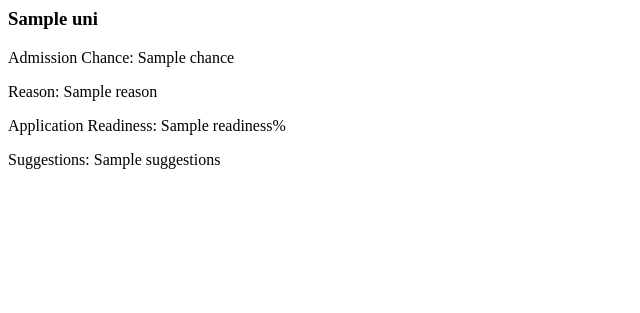
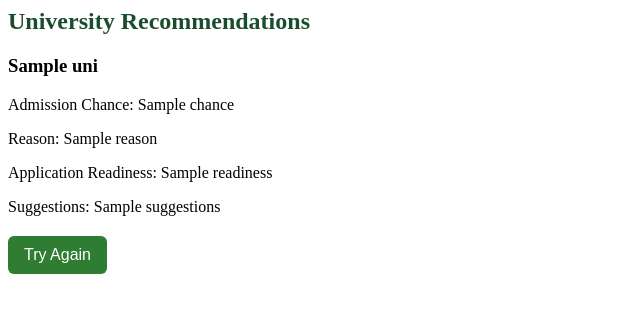
Before and after one commit to adr1en360/GradMatch, a Python web app: template backend/project/templates/results.html in a window 1280 px wide. Shown: the top 313 px of the page, without its empty margins (0-640 px from the left). Run offline with Jinja, Linux system fonts and the light colour scheme; the template is opened without the code that fills it: most values are stand-ins (such as "Sample title", 1, 10 or a date in 2020).

Commit message:
updated the result page with styling and dynamics

```diff
--- a/backend/project/templates/results.html
+++ b/backend/project/templates/results.html
@@ -1,3 +1,7 @@
+<div>
+  <h2>University Recommendations</h2>
+
+  <div id="university-recommendations">
     {% for uni in universities %}
     <div
       class="bg-white shadow-md rounded-2xl p-6 border-l-4 border-{{ uni.color }}"
@@ -5,17 +9,63 @@
       <h3 class="text-xl font-bold text-gray-800 mb-2">{{ uni.name }}</h3>
       <p>
         <span class="font-medium">Admission Chance:</span>
-    <span class="text-{{ uni.color }}-600 font-semibold">{{ uni.chance }}</span>
+        <span class="text-{{ uni.color }}-600 font-semibold"
+          >{{ uni.chance }}</span
+        >
       </p>
       <p><span class="font-medium">Reason:</span> {{ uni.reason }}</p>
       <p>
-    <span class="font-medium">Application Readiness:</span> {{ uni.readiness }}%
+        <span class="font-medium">Application Readiness:</span> {{ uni.readiness
+        }}
       </p>
       <p><span class="font-medium">Suggestions:</span> {{ uni.suggestions }}</p>
     </div>
     {% endfor %}
+  </div>
 
+  <div style="margin-top: 20px">
+    <button onclick="window.location.href='/'">Try Again</button>
+  </div>
 
+  <style>
+    .university-card {
+      border: 1px solid #ccc;
+      padding: 16px;
+      border-radius: 10px;
+      margin-bottom: 16px;
+      background-color: #f9f9f9;
+      box-shadow: 0 2px 6px rgba(0, 0, 0, 0.05);
+    }
+
+    h2 {
+      color: #1a4d2e;
+    }
+
+    button {
+      background-color: #2e7d32;
+      color: white;
+      border: none;
+      padding: 10px 16px;
+      font-size: 16px;
+      border-radius: 6px;
+      cursor: pointer;
+    }
+
+    button:hover {
+      background-color: #1b5e20;
+    }
+
+    @media (max-width: 600px) {
+      .university-card {
+        padding: 12px;
+      }
+
+      button {
+        width: 100%;
+      }
+    }
+  </style>
+</div>
 
 <!--<div class="py-6 px-4">
   <h2 class="text-2xl font-semibold text-green-700 mb-6 text-center">
```
Lines whose indentation alone changed are shown as unchanged.
